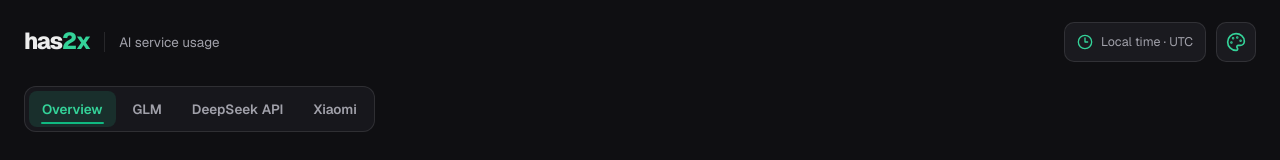
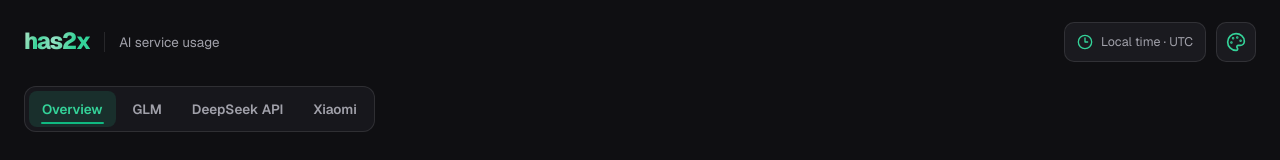
Before and after one commit to omeraltinova/has2x, a Next.js app: page / in a window 1280 px wide. Shown: the top 160 px of the page. Built offline with nearby package versions, Linux system fonts and the light colour scheme.

Commit message:
feat: animate site brand gradient

```diff
--- /dev/null
+++ b/app/components/SiteBrand.tsx
@@ -0,0 +1,97 @@
+"use client";
+
+import Link from "next/link";
+import { useEffect, useRef } from "react";
+
+export function SiteBrand() {
+  const brandRef = useRef<HTMLAnchorElement>(null);
+
+  useEffect(() => {
+    const brand = brandRef.current;
+    if (!brand) return;
+
+    const reducedMotion = window.matchMedia("(prefers-reduced-motion: reduce)");
+    let animation: Animation | null = null;
+    let inView = false;
+    let pointerOver = window.matchMedia("(hover: hover) and (pointer: fine)").matches && brand.matches(":hover");
+    let requestedRate = 1;
+
+    const updateRate = () => {
+      const nextRate = pointerOver || brand.matches(":focus-visible") ? 5 : 1;
+      if (nextRate === requestedRate) return;
+      requestedRate = nextRate;
+      animation?.updatePlaybackRate(nextRate);
+    };
+
+    const syncAnimation = () => {
+      if (reducedMotion.matches) {
+        animation?.cancel();
+        animation = null;
+        requestedRate = 1;
+        return;
+      }
+
+      if (!inView || document.hidden) {
+        animation?.pause();
+        return;
+      }
+
+      if (animation) {
+        animation.play();
+        return;
+      }
+
+      animation = brand.animate(
+        [
+          { backgroundPosition: "50% 50%", offset: 0, easing: "ease-in-out" },
+          { backgroundPosition: "100% 50%", offset: 0.25, easing: "ease-in-out" },
+          { backgroundPosition: "0% 50%", offset: 0.75, easing: "ease-in-out" },
+          { backgroundPosition: "50% 50%", offset: 1 },
+        ],
+        { duration: 16000, iterations: Infinity },
+      );
+      requestedRate = 1;
+      updateRate();
+    };
+
+    const observer = new IntersectionObserver(([entry]) => {
+      inView = entry.isIntersecting;
+      syncAnimation();
+    });
+    observer.observe(brand);
+
+    const onPointerEnter = (event: PointerEvent) => {
+      if (event.pointerType !== "mouse") return;
+      pointerOver = true;
+      updateRate();
+    };
+    const onPointerLeave = () => {
+      pointerOver = false;
+      updateRate();
+    };
+
+    brand.addEventListener("pointerenter", onPointerEnter);
+    brand.addEventListener("pointerleave", onPointerLeave);
+    brand.addEventListener("focus", updateRate);
+    brand.addEventListener("blur", updateRate);
+    document.addEventListener("visibilitychange", syncAnimation);
+    reducedMotion.addEventListener("change", syncAnimation);
+
+    return () => {
+      observer.disconnect();
+      brand.removeEventListener("pointerenter", onPointerEnter);
+      brand.removeEventListener("pointerleave", onPointerLeave);
+      brand.removeEventListener("focus", updateRate);
+      brand.removeEventListener("blur", updateRate);
+      document.removeEventListener("visibilitychange", syncAnimation);
+      reducedMotion.removeEventListener("change", syncAnimation);
+      animation?.cancel();
+    };
+  }, []);
+
+  return (
+    <Link ref={brandRef} href="/" className="site-brand" aria-label="has2x overview">
+      has<span className="site-brand-accent">2x</span>
+    </Link>
+  );
+}
--- a/app/components/SiteHeader.tsx
+++ b/app/components/SiteHeader.tsx
@@ -1,6 +1,6 @@
 import { Clock3 } from "lucide-react";
-import Link from "next/link";
 import type { ProviderKey } from "@/lib/services";
+import { SiteBrand } from "@/app/components/SiteBrand";
 import { ThemeSelector } from "@/app/components/ThemeSelector";
 import { ProviderNavigation } from "@/app/components/ProviderNavigation";
 
@@ -16,9 +16,7 @@ export function SiteHeader({ activeProvider, title, description, timezone }: Sit
     <header className="site-header">
       <div className="site-topbar">
         <div className="site-brand-lockup">
-          <Link href="/" className="site-brand" aria-label="has2x overview">
-            has<span className="site-brand-accent">2x</span>
-          </Link>
+          <SiteBrand />
           <span className="site-brand-context">AI service usage</span>
         </div>
 
--- a/app/globals.css
+++ b/app/globals.css
@@ -499,6 +499,39 @@ body {
   color: var(--accent-text);
 }
 
+@supports ((background-clip: text) or (-webkit-background-clip: text)) {
+  .site-brand {
+    background-image: linear-gradient(
+      105deg,
+      var(--foreground) 0%,
+      var(--foreground) 36%,
+      var(--accent-text) 55%,
+      color-mix(in srgb, var(--accent-text) 50%, var(--foreground)) 67%,
+      var(--accent-text) 82%
+    );
+    background-size: 200% 100%;
+    background-position: 50% 50%;
+    background-clip: text;
+    -webkit-background-clip: text;
+    color: transparent;
+    -webkit-text-fill-color: transparent;
+  }
+
+  .site-brand-accent {
+    color: inherit;
+  }
+
+  .site-brand:focus-visible {
+    background-position: 100% 50%;
+  }
+
+  @media (hover: hover) and (pointer: fine) {
+    .site-brand:hover {
+      background-position: 100% 50%;
+    }
+  }
+}
+
 .site-brand-context {
   padding-left: 14px;
   border-left: 1px solid var(--card-border);
@@ -868,12 +901,15 @@ body {
   transition: background-color 220ms ease, border-color 220ms ease, color 220ms ease;
 }
 
-.site-brand,
 .site-brand-context,
 .site-intro h1,
 .site-intro p,
 .status-state-card :is(h2, p, span, button) {
   transition: color 220ms ease, background-color 220ms ease, border-color 220ms ease;
+}
+
+.site-brand {
+  transition: color 220ms ease, background-position 700ms var(--motion-ease);
 }
 
 .widget-modal-overlay {
```
